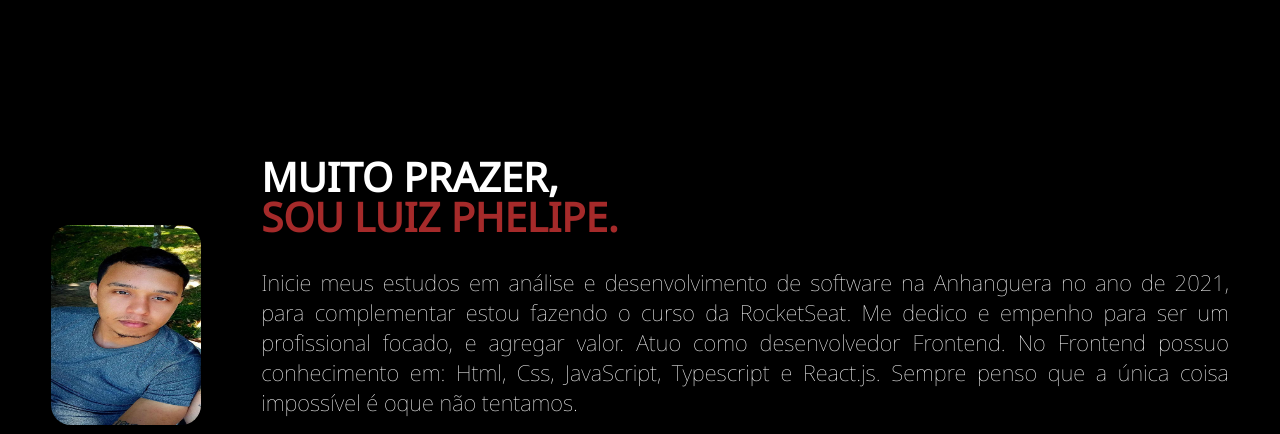
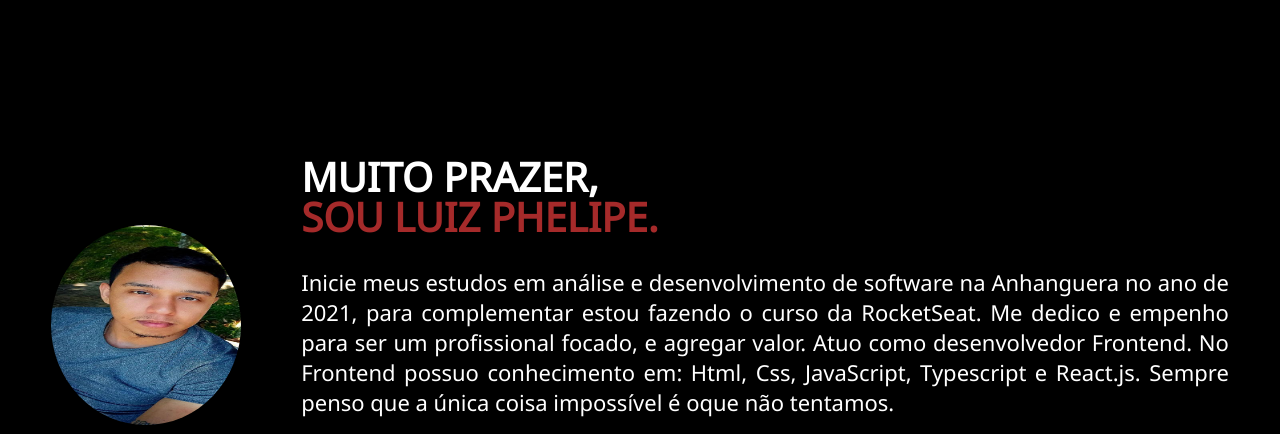
Before and after one commit to LuizPhelipe77/portf-lio, a plain HTML site: page index.html in a window 1280 px wide. Shown: the part 1075-1509 px from the top of the page. Drawn offline with nearby package versions, Linux system fonts and the light colour scheme.

Commit message:
arrumando fonte

```diff
--- a/main.css
+++ b/main.css
@@ -256,9 +256,9 @@ section.sobre .flex{
 }
 
 .sobre .img-sobre img{
-    width: 150px;
+    width: 190px;
     height: 200px;
-    border-radius: 20px;
+    border-radius: 50%; /* ou 20px*/
 }
 
 .sobre .txt-sobre{
@@ -280,7 +280,7 @@ h3 span{
     font-size: 22px;
     margin: 20px 0;
     text-align: justify;
-    font-weight: lighter;
+    font-weight: normal;
 }
 
 .btn-social button{
@@ -334,7 +334,7 @@ section.portfolio .flex{
     justify-content: center;
     font-size: 24px;
     font-weight: 600;
-    color: white;
+    color: rgb(255, 255, 255);
     opacity: 0;
     transition: 0.5s;
 }
```
